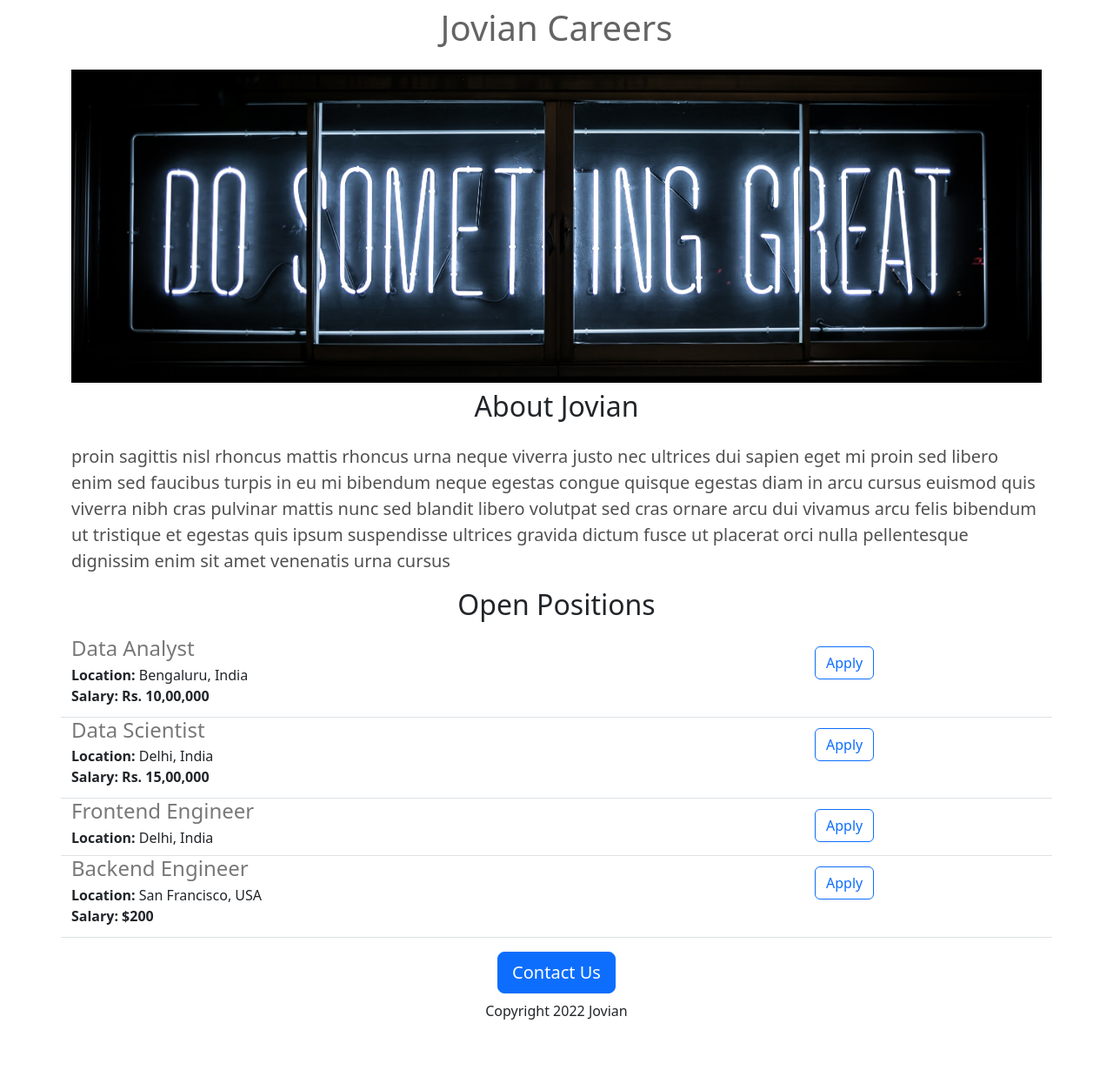
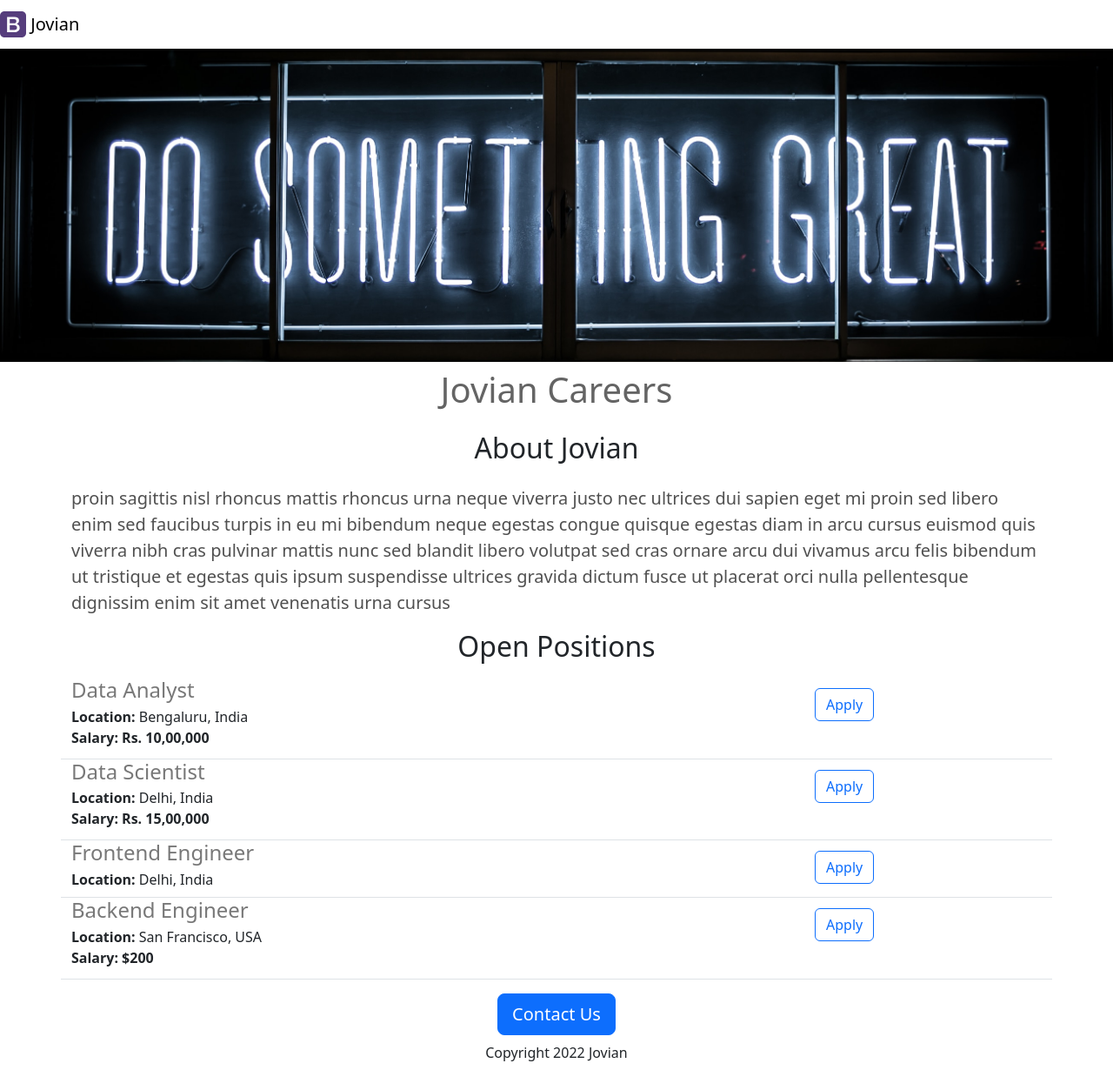
Before and after one commit to Akash19304/careers-website-flask, a Flask app: page / in a window 1280 px wide. Shown: the whole page at 87% size. Before the commit the page ends 1172 px from the top, so only its background shows below. Run offline with Flask 3, Linux system fonts and the light colour scheme.

Commit message:
Updated Frontend

```diff
--- a/templates/home.html
+++ b/templates/home.html
@@ -6,9 +6,11 @@
         <link href="https://cdn.jsdelivr.net/npm/bootstrap@5.3.2/dist/css/bootstrap.min.css" rel="stylesheet" integrity="sha384-T3c6CoIi6uLrA9TneNEoa7RxnatzjcDSCmG1MXxSR1GAsXEV/Dwwykc2MPK8M2HN" crossorigin="anonymous">
     </head>
     <body>
+        {% include 'nav.html' %}
+        <img class="img-fluid" id="banner" src="/static/banner.jpg">
+
         <div class="container">
             <h1 class="title mt-2 mb-4">Jovian Careers</h1>
-            <img class="img-fluid" id="banner" src="/static/banner.jpg">
             <h2 class="mt-2 mb-4">About Jovian</h2>
             <p class="bodytext lead">proin sagittis nisl rhoncus mattis rhoncus urna neque viverra justo nec ultrices dui sapien eget mi proin sed libero enim sed faucibus turpis in eu mi bibendum neque egestas congue quisque egestas diam in arcu cursus euismod quis viverra nibh cras pulvinar mattis nunc sed blandit libero volutpat sed cras ornare arcu dui vivamus arcu felis bibendum ut tristique et egestas quis ipsum suspendisse ultrices gravida dictum fusce ut placerat orci nulla pellentesque dignissim enim sit amet venenatis urna cursus</p>
             <h2>Open Positions</h2>
@@ -30,7 +32,7 @@
                             {% endif %}
                         </div>
                         <div class="col-3">
-                            <button type="button" class="btn btn-outline-primary" style="margin-top: 12px;">Apply</button>
+                            <a href="mailto:hello@jovian.ai?subject=Application%20for%20{{job['title']}}&body=Name%3A%20%3Cyour%20name%3E%0D%0A%0D%0AResume%3A%20%3Cyour%20resume%3E%0D%0A%0D%0ALinkedIn%20%3A%20%3CLink%3E" type="button" class="btn btn-outline-primary" style="margin-top: 12px;">Apply</a>
                         </div>
                     </div>
                     {% endfor %}
--- /dev/null
+++ b/templates/nav.html
@@ -0,0 +1,10 @@
+<!-- Image and text -->
+<nav class="navbar navbar-light bg-light shadow-sm fixed-top bg-white">
+    <a class="navbar-brand" href="#">
+      <img src="/static/logo.svg" width="30" height="30" class="d-inline-block align-top" alt="">
+      Jovian
+    </a>
+  </nav>
+  <div style="height: 56px;">
+
+  </div>
```
Also changed, not shown: static/logo.svg (added).
